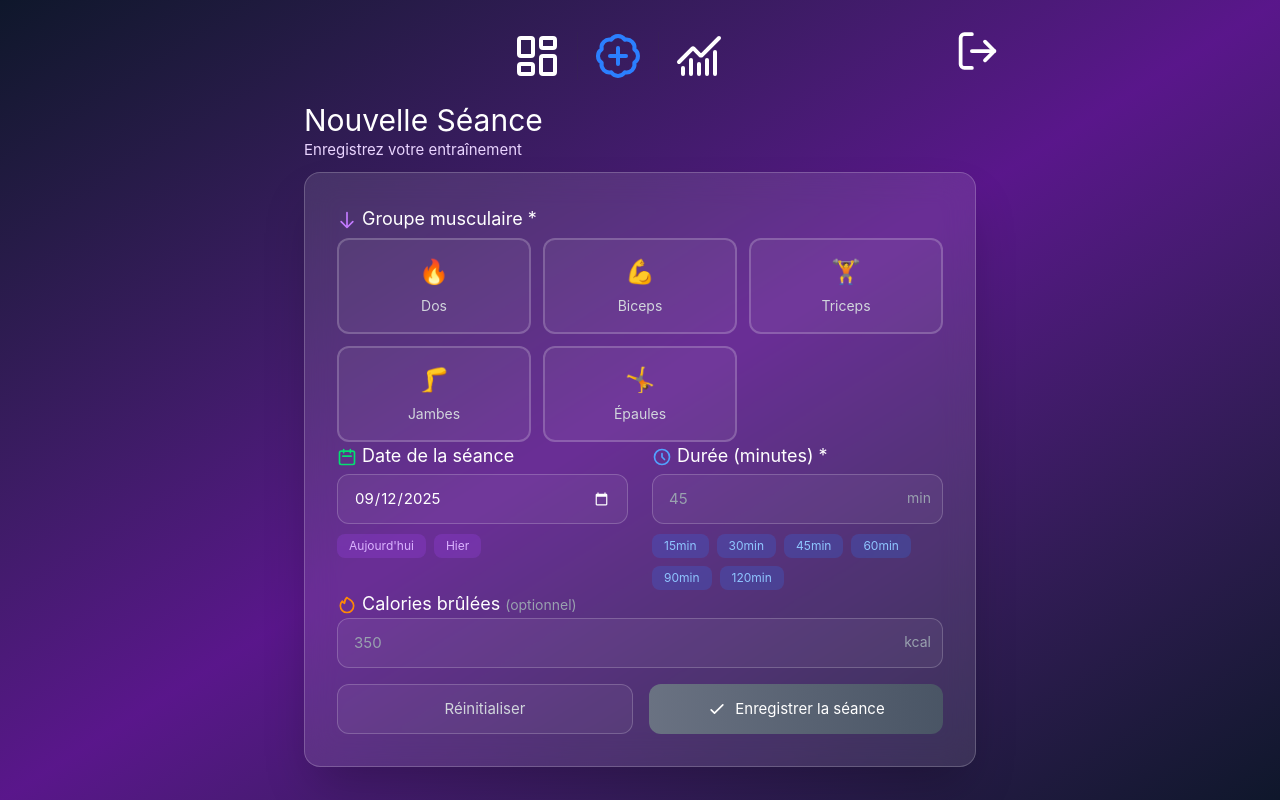
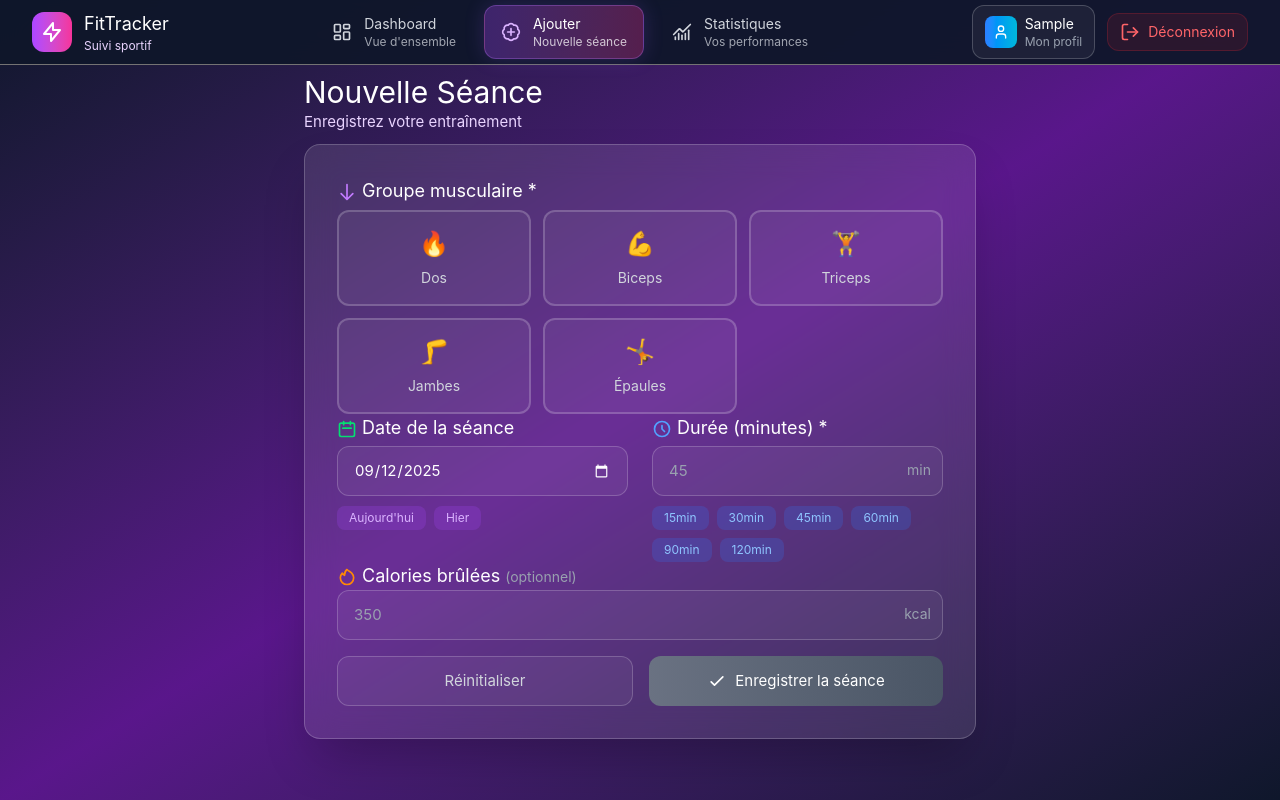
Before and after one commit to youken34/FitTrack, a Vue app in the folder frontend/: page /add in a window 1280 px wide. Built offline with nearby package versions, Linux system fonts and the light colour scheme; sample sign-in values are in the browser's storage.

Commit message:
edit (redesign of the navbar)

```diff
--- a/frontend/src/App.vue
+++ b/frontend/src/App.vue
@@ -1,97 +1,240 @@
 <script setup>
 import { RouterLink, RouterView } from 'vue-router'
-import { ChartNoAxesCombined, BadgePlus, LayoutDashboard, LogOut } from "lucide-vue-next";
+import { ChartNoAxesCombined, BadgePlus, LayoutDashboard, LogOut, User, Menu, X } from "lucide-vue-next";
 import { useUserStore } from '@/stores/user';
-import { computed } from 'vue';
+import { computed, ref } from 'vue';
 import { useRouter } from 'vue-router'
 
 const userStore = useUserStore();
 const isLoggedIn = computed(() => !!userStore.token);
 const router = useRouter()
+const isMobileMenuOpen = ref(false)
 
 const logOut = () => {
   userStore.logout()
   router.push('/login')
 };
+
+const toggleMobileMenu = () => {
+  isMobileMenuOpen.value = !isMobileMenuOpen.value
+}
+
+const closeMobileMenu = () => {
+  isMobileMenuOpen.value = false
+}
+
+// Navigation items
+const navItems = [
+  {
+    to: '/',
+    icon: LayoutDashboard,
+    label: 'Dashboard',
+    description: 'Vue d\'ensemble'
+  },
+  {
+    to: '/add',
+    icon: BadgePlus,
+    label: 'Ajouter',
+    description: 'Nouvelle séance'
+  },
+  {
+    to: '/about',
+    icon: ChartNoAxesCombined,
+    label: 'Statistiques',
+    description: 'Vos performances'
+  }
+]
 </script>
 
 <template>
-  <header v-if="isLoggedIn">
-    <nav>
-      <RouterLink to="/" v-slot="{ isExactActive }">
-        <LayoutDashboard :class="['w-12 h-12', isExactActive ? 'text-blue-500' : 'text-white']" />
-      </RouterLink>
+  <!-- Header Desktop & Mobile -->
+  <header v-if="isLoggedIn" class="fixed top-0 left-0 right-0 z-50 bg-slate-900/95 backdrop-blur-lg border-b border-white/10" style="border-bottom: 1px solid #747373;">
+    <div class="mx-auto px-4 sm:px-6 lg:px-8 w-full">
+      <div class="flex justify-between items-center h-16">
+        <!-- Logo / Brand -->
+        <div class="flex items-center gap-3">
+          <div class="flex items-center justify-center w-10 h-10 bg-gradient-to-r from-purple-500 to-pink-500 rounded-xl">
+            <svg class="w-6 h-6 text-white" fill="none" stroke="currentColor" viewBox="0 0 24 24">
+              <path stroke-linecap="round" stroke-linejoin="round" stroke-width="2" d="M13 10V3L4 14h7v7l9-11h-7z" />
+            </svg>
+          </div>
+          <div class="hidden sm:block">
+            <h1 class="text-lg font-bold text-white">FitTracker</h1>
+            <p class="text-xs text-purple-200 -mt-1">Suivi sportif</p>
+          </div>
+        </div>
 
-      <RouterLink to="/add" v-slot="{ isExactActive }">
-        <BadgePlus :class="['w-12 h-12', isExactActive ? 'text-blue-500' : 'text-white']" />
-      </RouterLink>
+        <!-- Navigation Desktop -->
+        <nav class="hidden md:flex items-center space-x-1 gap-3">
+          <RouterLink
+            v-for="item in navItems"
+            :key="item.to"
+            :to="item.to"
+            v-slot="{ isExactActive }"
+            class="group relative "
+          >
+            <div
+              :class="[
+                'flex items-center gap-3 px-4 py-2 rounded-xl transition-all duration-300',
+                isExactActive
+                  ? 'bg-gradient-to-r from-purple-500/30 to-pink-500/30 text-white shadow-lg border border-purple-400/30'
+                  : 'text-gray-300 hover:text-white hover:bg-white/10'
+              ]"
+            >
+              <component
+                :is="item.icon"
+                :class="[
+                  'w-5 h-5 transition-colors',
+                  isExactActive ? 'text-purple-300' : 'text-current'
+                ]"
+              />
+              <div class="hidden lg:block">
+                <div class="text-sm font-medium">{{ item.label }}</div>
+                <div class="text-xs opacity-75">{{ item.description }}</div>
+              </div>
+            </div>
+          </RouterLink>
+        </nav>
 
-      <RouterLink to="/about" v-slot="{ isExactActive }">
-        <ChartNoAxesCombined :class="['w-12 h-12', isExactActive ? 'text-blue-500' : 'text-white']" />
-      </RouterLink>
-    </nav>
-    <LogOut
-      class="w-12 h-12 text-white cursor-pointer"
-      @click="logOut()"></LogOut>
+        <!-- Actions Desktop -->
+        <div class="hidden md:flex items-center gap-3">
+          <!-- User Profile Button -->
+          <button class="flex items-center gap-2 px-3 py-2 bg-white/5 hover:bg-white/10 rounded-xl border border-white/20 transition-all duration-300 group">
+            <div class="w-8 h-8 bg-gradient-to-r from-blue-500 to-cyan-500 rounded-lg flex items-center justify-center">
+              <User class="w-4 h-4 text-white" />
+            </div>
+            <div class="hidden xl:block text-left">
+              <div class="text-sm font-medium text-white">{{ userStore.user?.firstName || 'Utilisateur' }}</div>
+              <div class="text-xs text-gray-400">Mon profil</div>
+            </div>
+          </button>
+
+          <!-- Logout Button -->
+          <button
+            @click="logOut"
+            class="flex items-center gap-2 px-3 py-2 bg-red-500/10 hover:bg-red-500/20 text-red-400 hover:text-red-300 rounded-xl border border-red-500/20 hover:border-red-500/30 transition-all duration-300 group"
+          >
+            <LogOut class="w-5 h-5" />
+            <span class="hidden xl:block text-sm font-medium">Déconnexion</span>
+          </button>
+        </div>
+
+        <!-- Mobile Menu Button -->
+        <button
+          @click="toggleMobileMenu"
+          class="md:hidden p-2 rounded-lg bg-white/5 hover:bg-white/10 border border-white/20 transition-all duration-300"
+        >
+          <Menu v-if="!isMobileMenuOpen" class="w-6 h-6 text-white" />
+          <X v-else class="w-6 h-6 text-white" />
+        </button>
+      </div>
+    </div>
+
+    <!-- Mobile Menu -->
+    <div
+      v-if="isMobileMenuOpen"
+      class="md:hidden bg-slate-800/95 backdrop-blur-lg border-t border-white/10"
+    >
+      <div class="px-4 py-4 space-y-2">
+        <!-- Navigation Mobile -->
+        <RouterLink
+          v-for="item in navItems"
+          :key="item.to"
+          :to="item.to"
+          @click="closeMobileMenu"
+          v-slot="{ isExactActive }"
+        >
+          <div
+            :class="[
+              'flex items-center gap-3 px-4 py-3 rounded-xl transition-all duration-300',
+              isExactActive
+                ? 'bg-gradient-to-r from-purple-500/30 to-pink-500/30 text-white shadow-lg border border-purple-400/30'
+                : 'text-gray-300 hover:text-white hover:bg-white/10'
+            ]"
+          >
+            <component
+              :is="item.icon"
+              :class="[
+                'w-6 h-6 transition-colors',
+                isExactActive ? 'text-purple-300' : 'text-current'
+              ]"
+            />
+            <div>
+              <div class="font-medium">{{ item.label }}</div>
+              <div class="text-sm opacity-75">{{ item.description }}</div>
+            </div>
+          </div>
+        </RouterLink>
+
+        <!-- Divider -->
+        <div class="h-px bg-white/10 my-4"></div>
+
+        <!-- User Profile Mobile -->
+        <div class="flex items-center gap-3 px-4 py-3 bg-white/5 rounded-xl border border-white/10">
+          <div class="w-10 h-10 bg-gradient-to-r from-blue-500 to-cyan-500 rounded-lg flex items-center justify-center">
+            <User class="w-5 h-5 text-white" />
+          </div>
+          <div>
+            <div class="font-medium text-white">{{ userStore.user?.firstName || 'Utilisateur' }}</div>
+            <div class="text-sm text-gray-400">Mon profil</div>
+          </div>
+        </div>
+
+        <!-- Logout Mobile -->
+        <button
+          @click="logOut"
+          class="w-full flex items-center gap-3 px-4 py-3 bg-red-500/10 hover:bg-red-500/20 text-red-400 hover:text-red-300 rounded-xl border border-red-500/20 transition-all duration-300"
+        >
+          <LogOut class="w-6 h-6" />
+          <span class="font-medium">Déconnexion</span>
+        </button>
+      </div>
+    </div>
   </header>
 
-  <RouterView />
+  <!-- Main Content with padding to account for fixed header -->
+  <main :class="{ 'pt-16': isLoggedIn }">
+    <RouterView />
+  </main>
 </template>
 
 <style scoped>
-header {
-  line-height: 1.5;
-  max-height: 100vh;
+/* Animations pour le menu mobile */
+@keyframes slideDown {
+  from {
+    opacity: 0;
+    transform: translateY(-10px);
+  }
+  to {
+    opacity: 1;
+    transform: translateY(0);
+  }
 }
 
-.logo {
-  display: block;
-  margin: 0 auto 2rem;
+.md\:hidden div {
+  animation: slideDown 0.2s ease-out;
 }
 
-nav {
-  width: 100%;
-  font-size: 12px;
-  text-align: center;
-  margin-top: 2rem;
+.bg-gradient-to-r.from-purple-500\/30 {
+  box-shadow: 0 0 20px rgba(139, 92, 246, 0.2);
 }
 
-nav a.router-link-exact-active {
-  color: var(--color-text);
+button, .group {
+  transition: all 0.3s cubic-bezier(0.4, 0, 0.2, 1);
 }
 
-
-nav a {
-  display: inline-block;
-  padding: 0 1rem;
-  border-left: 1px solid var(--color-border);
+.group:hover {
+  transform: translateY(-1px);
 }
 
-nav a:first-of-type {
-  border: 0;
+button:focus, a:focus {
+  outline: none;
+  box-shadow: 0 0 0 3px rgba(139, 92, 246, 0.3);
 }
 
-@media (min-width: 1024px) {
-  header {
-    display: flex;
-    place-items: center;
-  }
-
-  .logo {
-    margin: 0 2rem 0 0;
-  }
-
-  header .wrapper {
-    display: flex;
-    place-items: flex-start;
-    flex-wrap: wrap;
-  }
-
-  nav {
-    text-align: center;
-    font-size: 1rem;
-    padding: 1rem 0;
-    margin-top: 1rem;
+@media (max-width: 768px) {
+  .backdrop-blur-lg {
+    backdrop-filter: blur(12px);
   }
 }
 </style>
--- a/frontend/src/views/newSessionView.vue
+++ b/frontend/src/views/newSessionView.vue
@@ -2,7 +2,7 @@
   <div class="min-h-[80vh] px-6">
     <div class="max-w-2xl mx-auto flex flex-col h-full">
       <!-- Header avec retour -->
-      <div class="flex items-center gap-4" style="margin-bottom: 10px;">
+      <div class="flex items-center gap-4" style="margin-block: 10px;">
         <div>
           <h1 class="text-3xl font-bold text-white">Nouvelle Séance</h1>
           <p class="text-purple-200">Enregistrez votre entraînement</p>
@@ -331,12 +331,11 @@
 
 const createSession = async () => {
 
-  if (!passwordsMatch.value || !registerForm.value.acceptTerms) return
 
   isLoading.value = true
 
   try {
-    const response = await fetch("http://localhost:5000/api/users/register", {
+    const response = await fetch("http://localhost:5000/api/sessions", {
       method: "POST",
         headers: {
             "Content-Type": "application/json",
```
Also changed, not shown: 1 other file (tests, documents, lock files or other folders).
